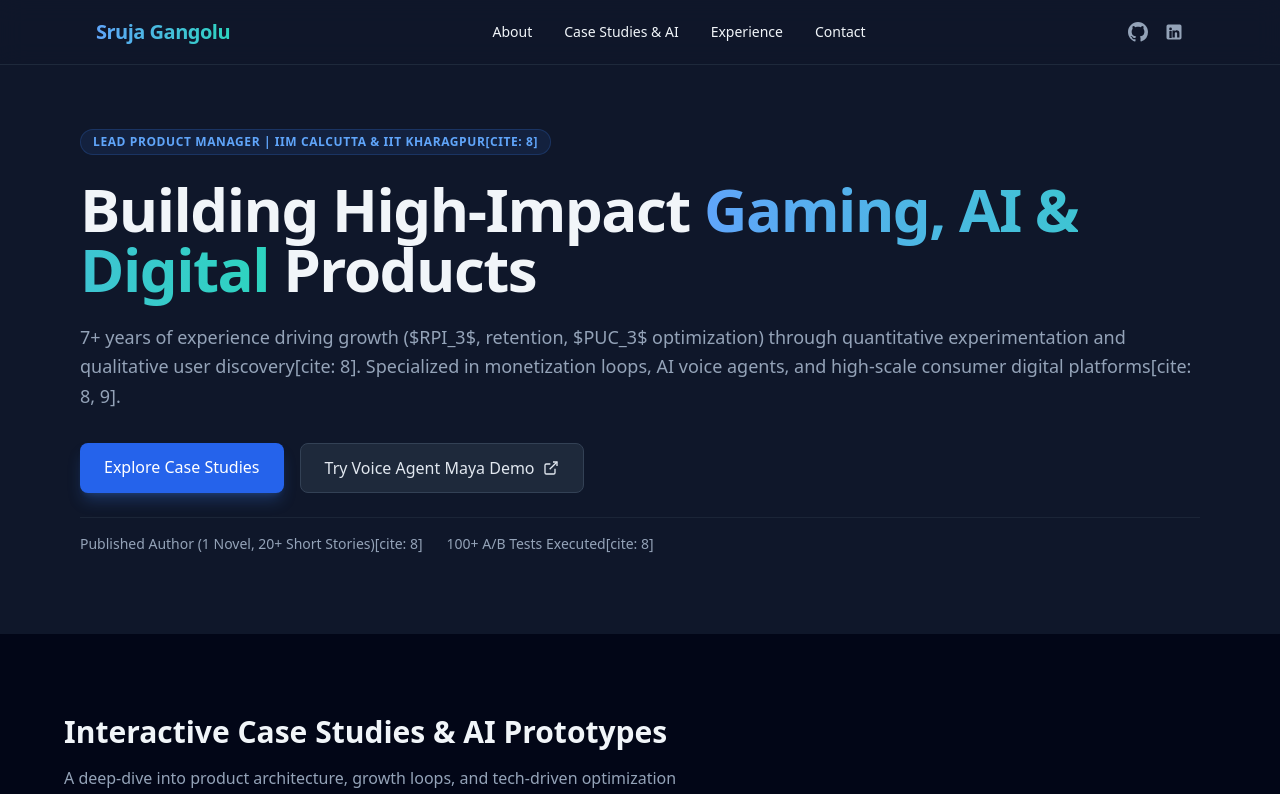
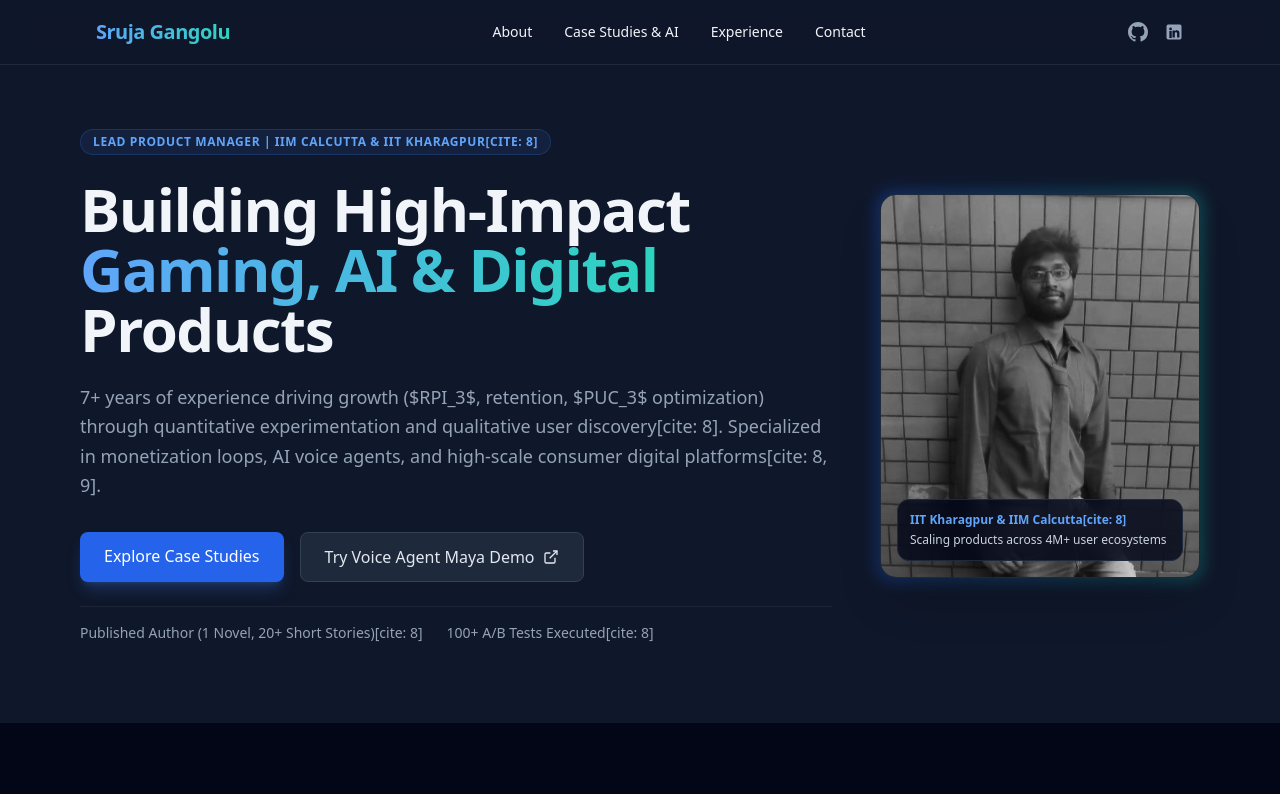
Before and after one commit to srujag/sruja-portfolio, a Next.js app: page / in a window 1280 px wide. Shown: the top 794 px of the page. Built offline with nearby package versions, Linux system fonts and the light colour scheme.

Commit message:
Update Hero.tsx

```diff
--- a/components/Hero.tsx
+++ b/components/Hero.tsx
@@ -34,6 +34,23 @@ export default function Hero() {
             <div>100+ A/B Tests Executed[cite: 8]</div>
           </div>
         </div>
+
+        {/* Profile Image with Overlay Card */}
+        <div className="relative group">
+          <div className="absolute -inset-1 bg-gradient-to-r from-blue-600 to-teal-500 rounded-2xl blur opacity-30 group-hover:opacity-60 transition duration-500"></div>
+          <div className="relative w-72 h-80 sm:w-80 sm:h-96 rounded-2xl overflow-hidden border border-slate-800 bg-slate-900 shadow-2xl">
+            <img
+              src="/profile.jpg"
+              alt="Sruja Gangolu"
+              className="w-full h-full object-cover transition-all duration-300 hover:brightness-110"
+            />
+            {/* Small Overlay mentioning scale and education */}
+            <div className="absolute bottom-4 left-4 right-4 bg-slate-950/80 backdrop-blur-md border border-slate-800 p-3 rounded-xl text-xs space-y-1">
+              <div className="text-blue-400 font-semibold">IIT Kharagpur & IIM Calcutta[cite: 8]</div>
+              <div className="text-slate-300">Scaling products across 4M+ user ecosystems</div>
+            </div>
+          </div>
+        </div>
       </div>
     </section>
   );
```
